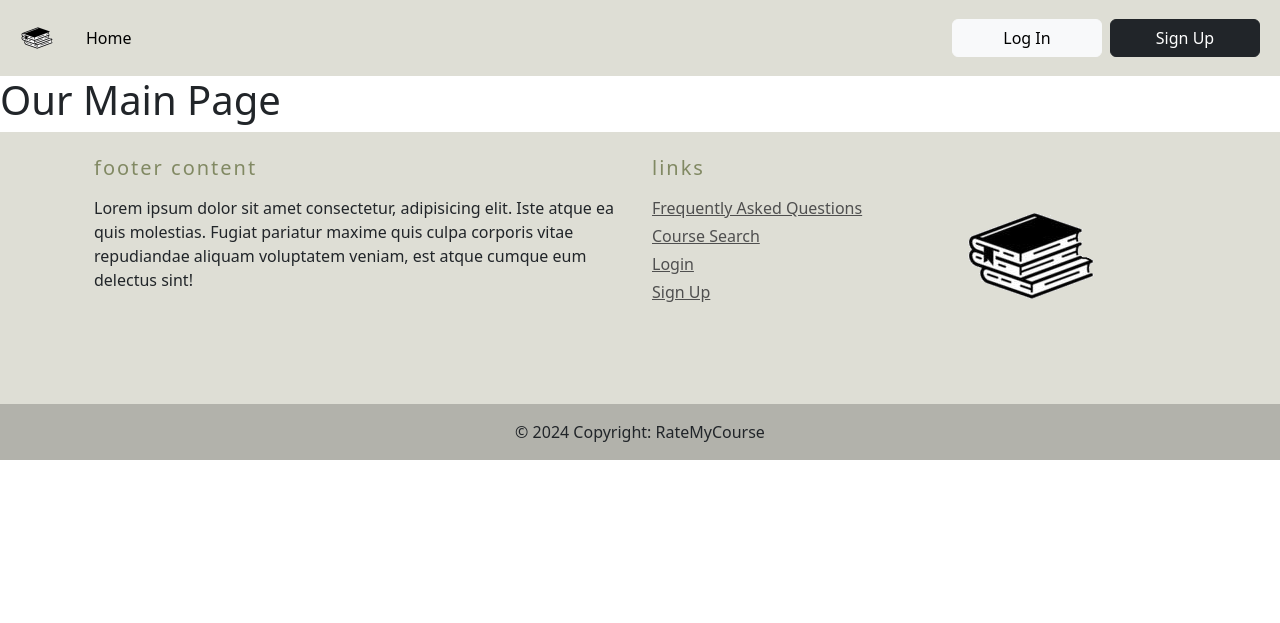
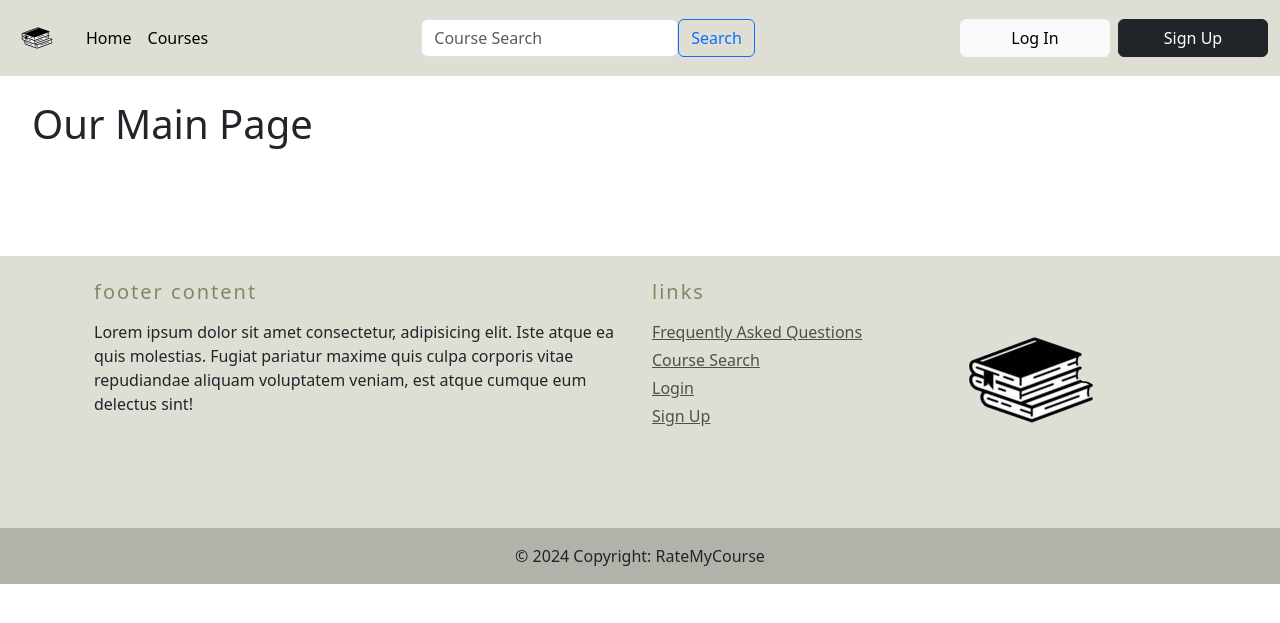
Before and after one commit to lnalewaja/RateMyCourse, a Flask app: template templates/index.html in a window 1280 px wide. Shown: the top 623 px of the page. Run offline with Flask 3, Linux system fonts and the light colour scheme; the template is opened without the code that fills it, so the values that code supplies are empty.

Commit message:
Header search bar

```diff
--- a/app.py
+++ b/app.py
@@ -1,4 +1,5 @@
-from flask import Flask, redirect, render_template, url_for, session
+from flask import Flask, redirect, render_template, url_for, session, request
+from werkzeug.security import check_password_hash, generate_password_hash
 
 app = Flask(__name__)
 app.secret_key = 'super_secret_key'
@@ -10,6 +11,14 @@ courses = [
         'description': 'Class Description',
         'teacher': 'Harini Ramaprasad',
         'comments': [
+            'This course was hard.',
+            'It was so much work!',
+            'This course was hard.',
+            'It was so much work!',
+            'This course was hard.',
+            'It was so much work!',
+            'This course was hard.',
+            'It was so much work!',
             'This course was hard.',
             'It was so much work!',
             'I thought it was not too bad.'
@@ -28,15 +37,23 @@ courses = [
     }
 ]
 
+
 @app.get('/')
 def index():
     # Loads the Home Page.
-    return render_template('index.html')
+    return render_template('index.html', no_search_bar=True)
 
-@app.get('/courses')
+@app.get('/course_page')
 def load_courses():
-    # Loads Courses Page - shows all courses.
-    return render_template('coureses.html')
+    search_query = request.args.get('search_query', '')  # Get the search query from the request
+    if search_query:
+        # Filter courses based on the search query
+        filtered_courses = [course for course in courses if search_query.lower() in course['course_name'].lower()]
+        return render_template('course_page.html', courses=filtered_courses, search_query=search_query)
+    else:
+        return render_template('course_page.html', courses=courses)
+
+
 
 @app.get('/courses/new')
 def add_page():
@@ -49,30 +66,52 @@ def add_course():
     # add code here to add course to the database
     return redirect('/courses')
 
-@app.get('/courses/<int:course_id>')
-def couse_page():
-    # Loads the Course Details Page - Shows specific details and reviews of the selected course.
-    return render_template('course_details.html')
+@app.get('/courses/<string:course_id>')
+def course_page(course_id):
+    for course in courses:
+        if course['course_id'] == course_id:
+            return render_template('course_details.html', course=course)
+    return 'Course not found', 404
 
-@app.get('/courses/<int:course_id>/edit')
+@app.get('/courses/<string:course_id>/edit')
 def edit_course():
     # Loads the Edit Page.
     # Make sure previous details are autofilled into the form.
     return render_template('course_edit_page.html')
 
-@app.post('/courses/<int:course_id>/edit')
+@app.post('/courses/<string:course_id>/edit')
 def submit_edit_course():
     # Makes post request to change the courses data on the database.
     # Add code to pull the data from the html edit page and make changes to the course
     return redirect('/courses/<int:course_id>')
 
 
-@app.route('/login')
+users = {
+    'test_user': {
+        'username': 'test_user',
+        'password_hash': generate_password_hash('test_password')
+    }
+}
+
+@app.route('/login', methods=['GET', 'POST'])
 def login():
-    #This is for after someone logs in the navbar will change to say "Welcome, John" or whatever
-    # After successful login, set the user's name in the session.
-    session['username'] = 'John Doe'  # Example user name
-    return redirect(url_for('index'))
+    if request.method == 'POST':
+        username = request.form['username']
+        password = request.form['password']
+
+        user = users.get(username)
+
+        # Check if user exists and password is correct
+        if user and check_password_hash(user['password_hash'], password):
+            # If valid, we could log them in and store the user id in the session
+            session['username'] = user['username']
+            return redirect(url_for('index'))
+        else:
+            # If user doesn't exist or password is wrong, reload the page with an error
+            return render_template('login.html', error="Invalid username or password")
+
+    # For a GET request, just render the template
+    return render_template('login.html')
 
 @app.route('/logout')
 def logout():
--- a/templates/layout.html
+++ b/templates/layout.html
@@ -1,5 +1,6 @@
 <!DOCTYPE html>
 <html>
+<link rel="stylesheet" type="text/css" media="screen" href="{{ url_for('static', filename='style/style.css') }}">
 
 <head>
     <meta charset='utf-8'>
@@ -18,18 +19,28 @@
 </head>
 
 <body>
-    <nav class="navbar navbar-expand-lg custom-navbar-color">
+    <nav class="navbar navbar-expand-lg custom-navbar-color" style="position: fixed; width: 100%;">
         <div class="container-fluid">
             <a class="navbar-brand" href="#">
-                <img src="static/images/logo.gif" alt="Logo" style="height: 50px;">
+                <img src="/static/images/logo.gif" alt="Logo" style="height: 50px;">
             </a>
             <div class="collapse navbar-collapse" id="navbarSupportedContent">
                 <ul class="navbar-nav me-auto mb-2 mb-lg-0">
-                    <li class="nav-item">
-                        <a class="nav-link active" aria-current="page" href="#">Home</a>
+                    <li class="nav-item" style="display: flex;">
+                        <a class="nav-link active" aria-current="page" href="/">Home</a>
+                        <a class="nav-link active" aria-current="page" href="{{ url_for('load_courses') }}">Courses</a>
                     </li>
                 </ul>
-                <div class="d-flex me-2">
+                {% if not no_search_bar %}
+                <div class="mx-auto">
+                    <form action="{{ url_for('load_courses') }}" method="GET" class="d-flex">
+                        <input type="text" class="form-control" placeholder="Course Search"
+                            name="search_query">
+                        <button class="btn btn-outline-primary" type="submit">Search</button>
+                    </form>
+                </div>
+                {% endif %}
+                <div class="d-flex ms-auto">
                     {% if session.username %}
                     <span class="navbar-text me-3">Welcome, {{ session.username }}</span>
                     <a href="/logout" class="btn btn-dark">Logout</a>
@@ -41,9 +52,11 @@
             </div>
         </div>
     </nav>
-    {% block content %}
-    {% endblock %}
-    <footer style="background-color: #deded5;">
+    <div style="padding: 2.5%; padding-bottom: 100px; padding-top: 100px;">
+        {% block content %}
+        {% endblock %}
+    </div>
+    <footer style="background-color: #deded5; bottom: 0; width: 100%;">
         <div class="container p-4">
             <div class="row">
                 <div class="col-lg-6 col-md-12 mb-4">
@@ -73,7 +86,7 @@
                 </div>
                 <div class="col-lg-3 col-md-6 mb-4">
                     <a class="navbar-brand" href="#">
-                        <img src="static/images/logo.gif" alt="Logo">
+                        <img src="/static/images/logo.gif" alt="Logo">
                     </a>
                 </div>
             </div>
```
